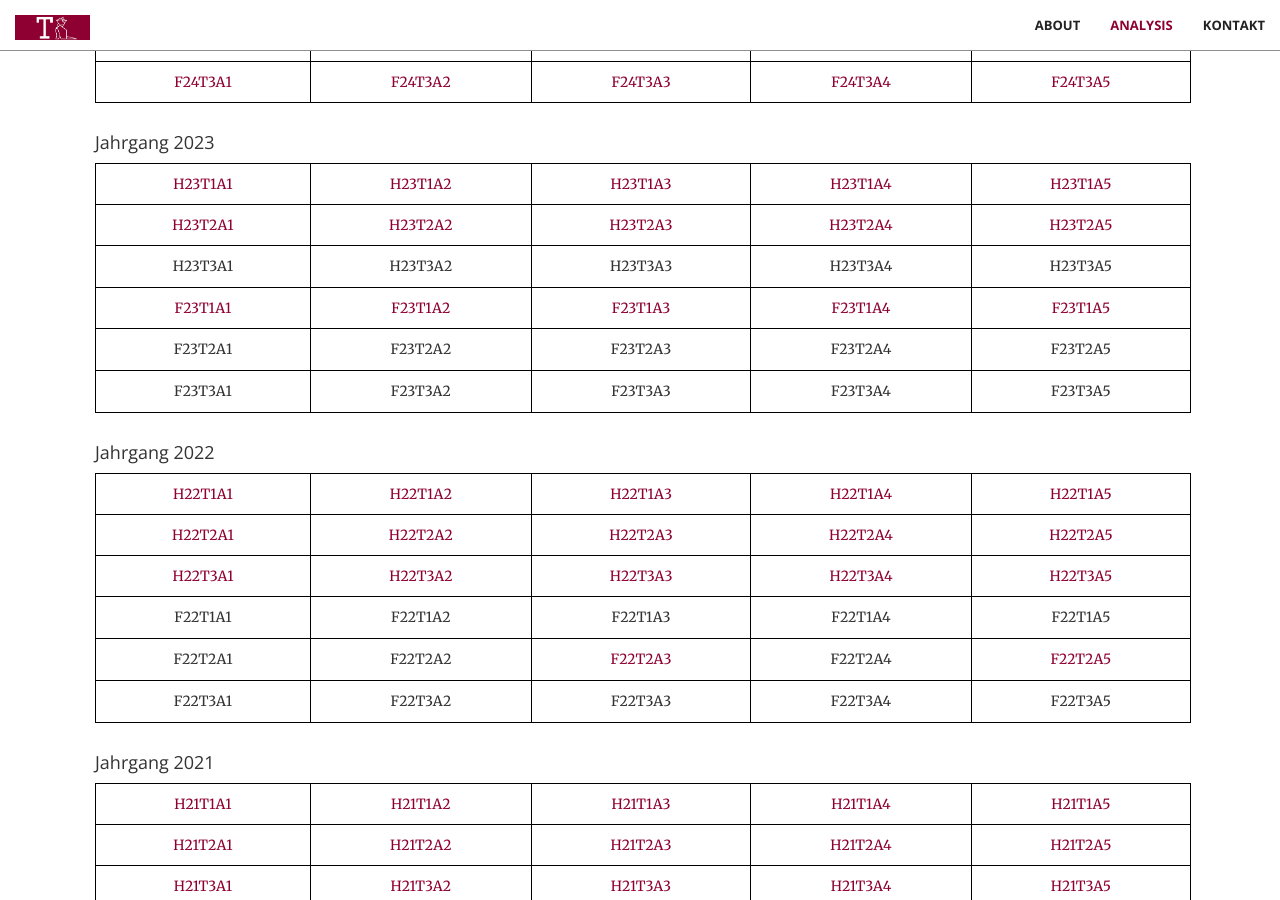
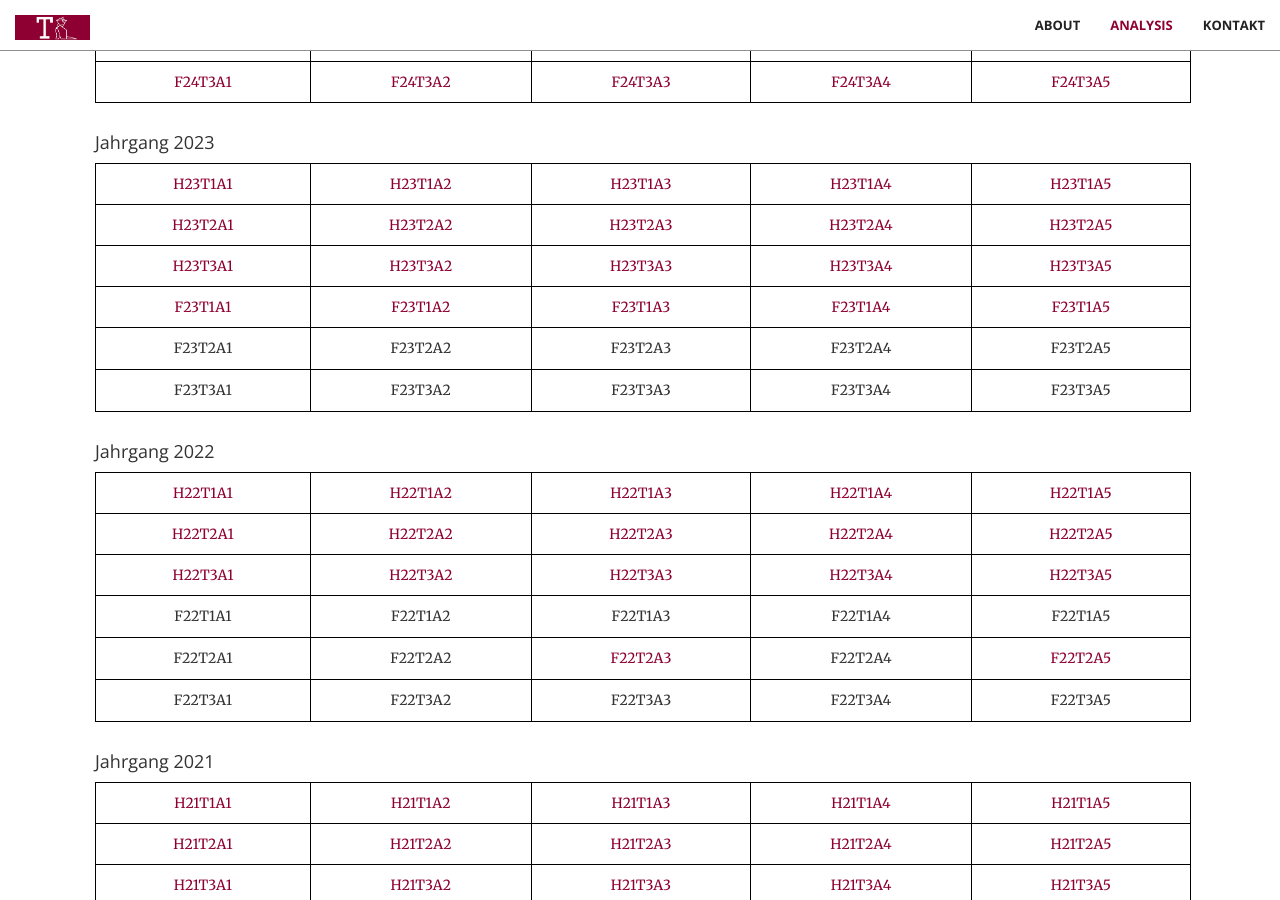
Before and after one commit to trabaldini/trabaldini.github.io, a Jekyll site: the page built from index.html, in a window 1280 px wide and 900 px high, scrolled down 1959 px. Built offline with Jekyll 4.4.1, drawn with Linux system fonts in a browser that asks for light colours; some web fonts are replaced.

Commit message:
adds H23T3 exams

```diff
--- a/_includes/math.html
+++ b/_includes/math.html
@@ -175,19 +175,19 @@
                             </tr>
                             <tr>
                                 <td>
-                                    <p>H23T3A1</p>
+                                    <a href="aufg/H23T3A1_DGL.pdf" target="_blank">H23T3A1</a>
                                 </td>
                                 <td>
-                                    <p>H23T3A2</p>
+                                    <a href="aufg/H23T3A2_DGL.pdf" target="_blank">H23T3A2</a>
                                 </td>
                                 <td>
-                                    <p>H23T3A3</p>
+                                    <a href="aufg/H23T3A3_FT.pdf" target="_blank">H23T3A3</a>
                                 </td>
                                 <td>
-                                    <p>H23T3A4</p>
+                                    <a href="aufg/H23T3A4_FT.pdf" target="_blank">H23T3A4</a>
                                 </td>
                                 <td>
-                                    <p>H23T3A5</p>
+                                    <a href="aufg/H23T3A5_FT.pdf" target="_blank">H23T3A5</a>
                                 </td>
                             </tr>
                              <tr>
```
Also changed, not shown: 5 other files.
